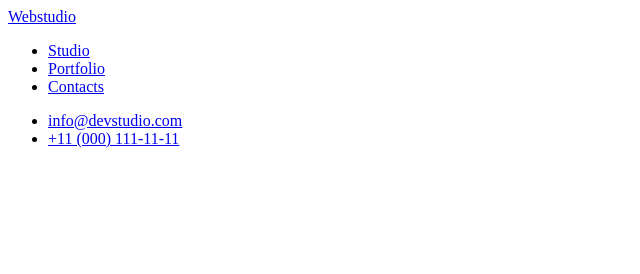
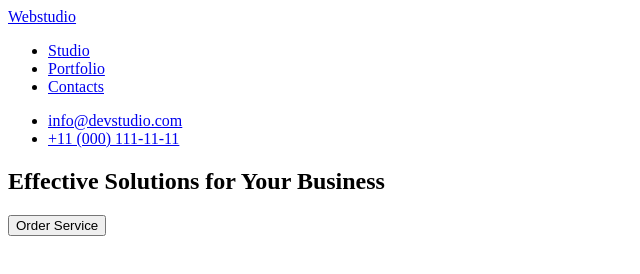
Before and after one commit to Volya16/goit-markup-hw-01, a plain HTML site: page index.html in a window 1280 px wide. Shown: the whole page, without its empty margins (0-640 px from the left). Drawn offline with Linux system fonts and the light colour scheme.

Commit message:
Create section 1

```diff
--- a/index.html
+++ b/index.html
@@ -4,7 +4,7 @@
     <meta charset="UTF-8" />
     <meta http-equiv="X-UA-Compatible" content="IE=edge" />
     <meta name="viewport" content="width=device-width, initial-scale=1.0" />
-    <title><Webstudio></title>
+    <title>Webstudio</title>
   </head>
   <body>
     <header>
@@ -21,7 +21,12 @@
         <li><a href="tel:+11000111-11-11">+11 (000) 111-11-11</a></li>
       </ul>
     </header>
-    <main></main>
+    <main>
+      <section>
+        <h1>Effective Solutions for Your Business</h1>
+        <button type="button">Order Service</button>
+      </section>
+    </main>
     <footer></footer>
   </body>
 </html>
```
